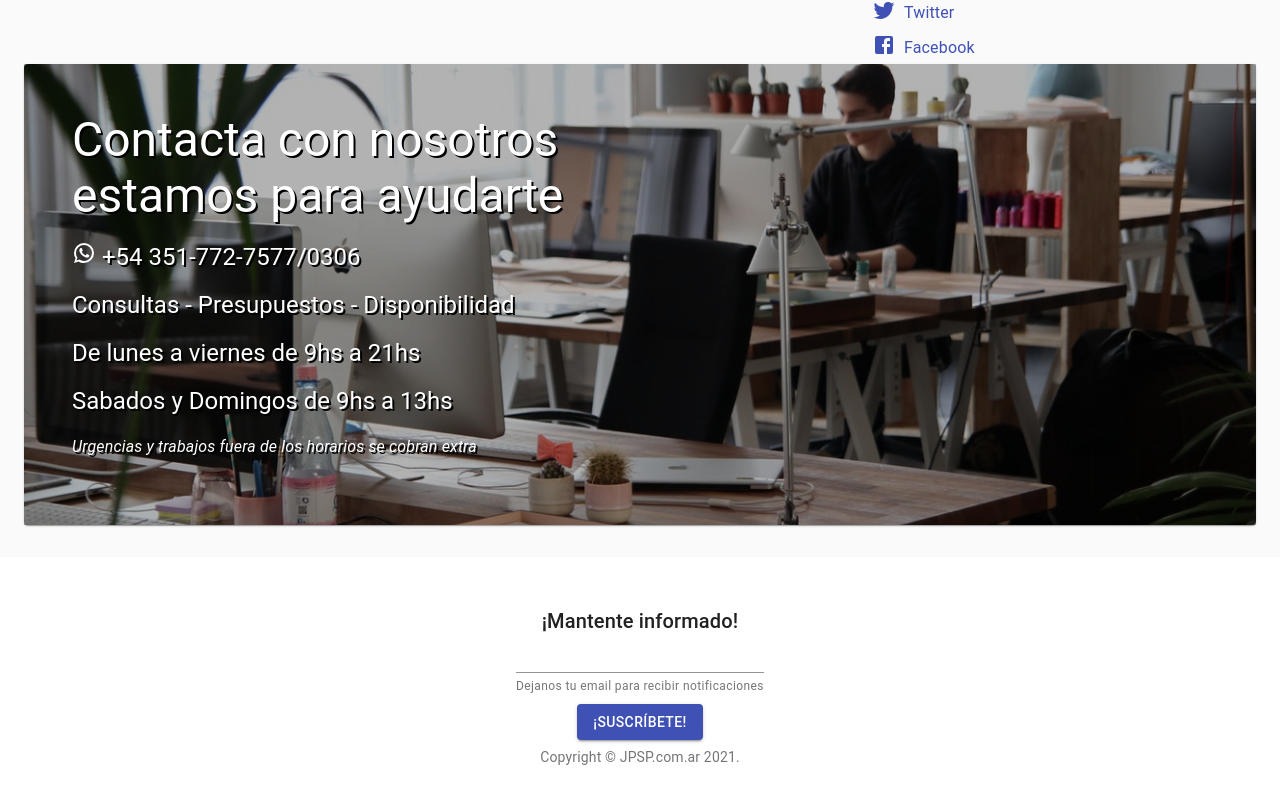
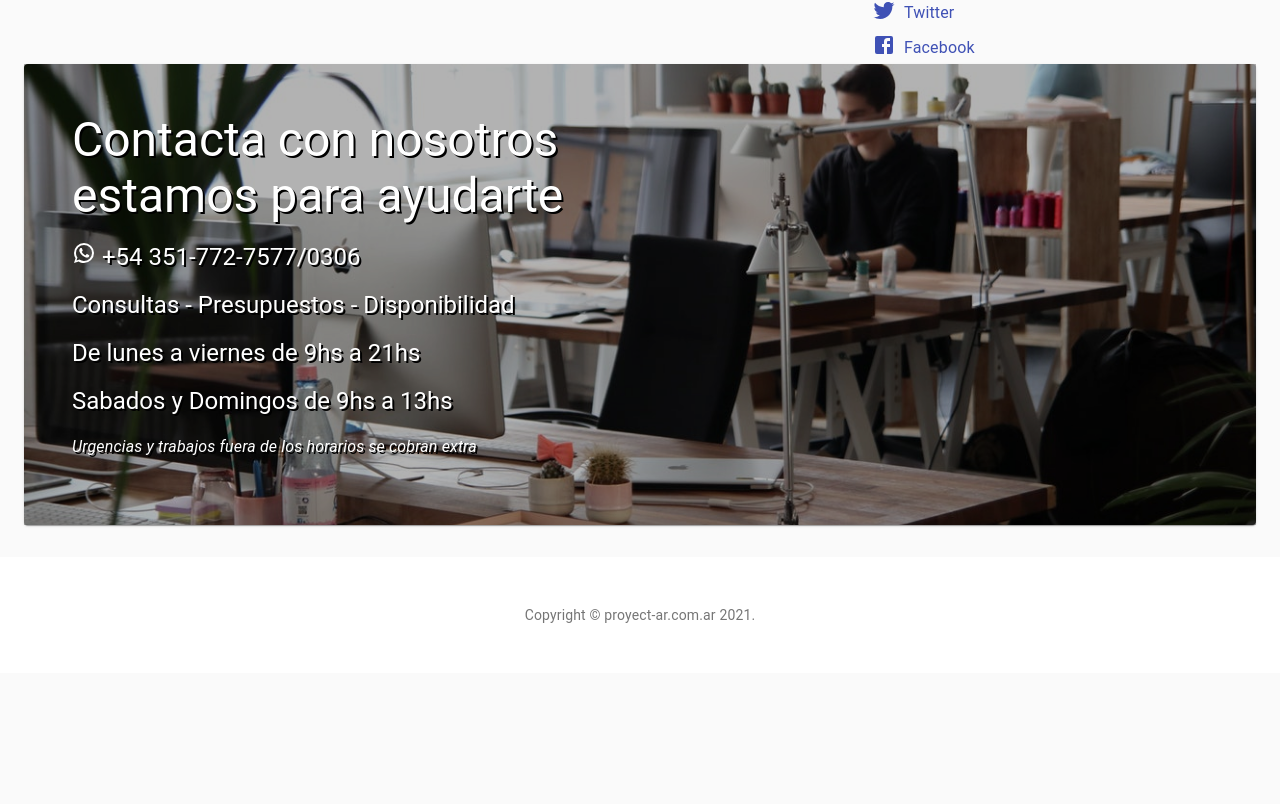
Before and after one commit to SeaBassLab/proyect-ar, a React (Create React App) app: page / in a window 1280 px wide. Shown: the part 1655-2459 px from the top of the page. After the commit the page ends 2328 px from the top, so only its background shows below. Built offline with nearby package versions, Linux system fonts and the light colour scheme; the HTML template or start-up script is replaced by a standard one.

Commit message:
correcciones ortograficas

```diff
--- a/src/components/Footer.js
+++ b/src/components/Footer.js
@@ -3,15 +3,13 @@ import { makeStyles } from '@material-ui/core/styles';
 import Container from '@material-ui/core/Container';
 import Typography from '@material-ui/core/Typography';
 import Link from '@material-ui/core/Link';
-import TextField from '@material-ui/core/TextField';
-import Button from '@material-ui/core/Button';
 
 function Copyright() {
   return (
     <Typography variant="body2" color="textSecondary" align="center">
       {'Copyright © '}
       <Link color="inherit" href="/">
-        JPSP.com.ar
+        proyect-ar.com.ar
       </Link>{' '}
       {new Date().getFullYear()}
       {'.'}
@@ -32,24 +30,6 @@ const Footer = () => {
   return (
     <footer className={classes.footer}>
       <Container maxWidth="lg">
-        <Typography variant="h6" align="center" gutterBottom>
-          ¡Mantente informado!
-        </Typography>
-        <Typography variant="h6" align="center" gutterBottom>
-        <TextField
-          className={classes.inputField}
-          size="small"
-          helperText="Dejanos tu email para recibir notificaciones"
-        />
-        </Typography>
-        <Typography variant="h6" align="center" gutterBottom>
-        <Button
-          variant="contained"
-          color="primary"
-        >
-          ¡Suscríbete!
-        </Button>
-        </Typography>
         <Copyright />
       </Container>
     </footer>
--- a/src/pages/Home.js
+++ b/src/pages/Home.js
@@ -124,7 +124,7 @@ const Home = () => {
             ))}
           </Grid>
           <Grid container spacing={5} className={classes.mainGrid}>
-            <Main title="Proyect-Ar Conecciones" />
+            <Main title="Proyect-Ar Conexiones" />
             <Sidebar
               title={sidebar.title}
               description={sidebar.description}
```
